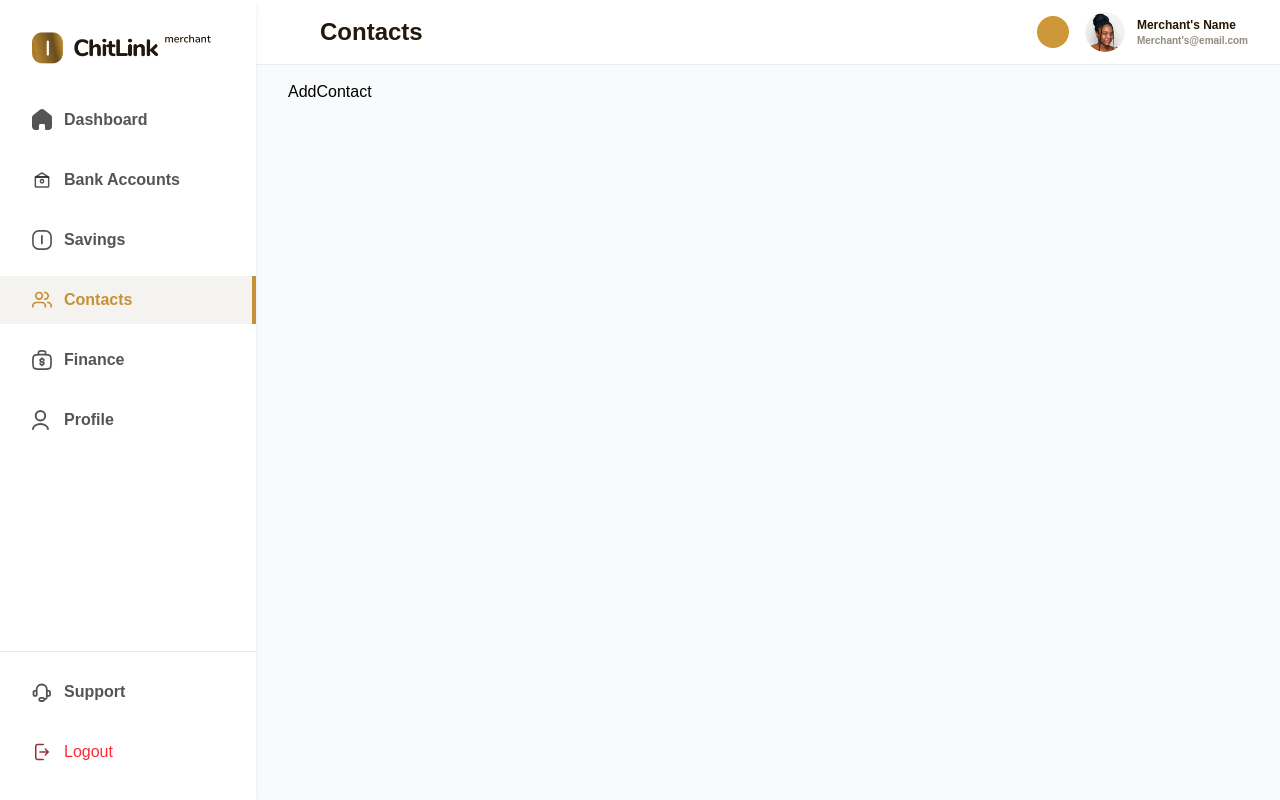
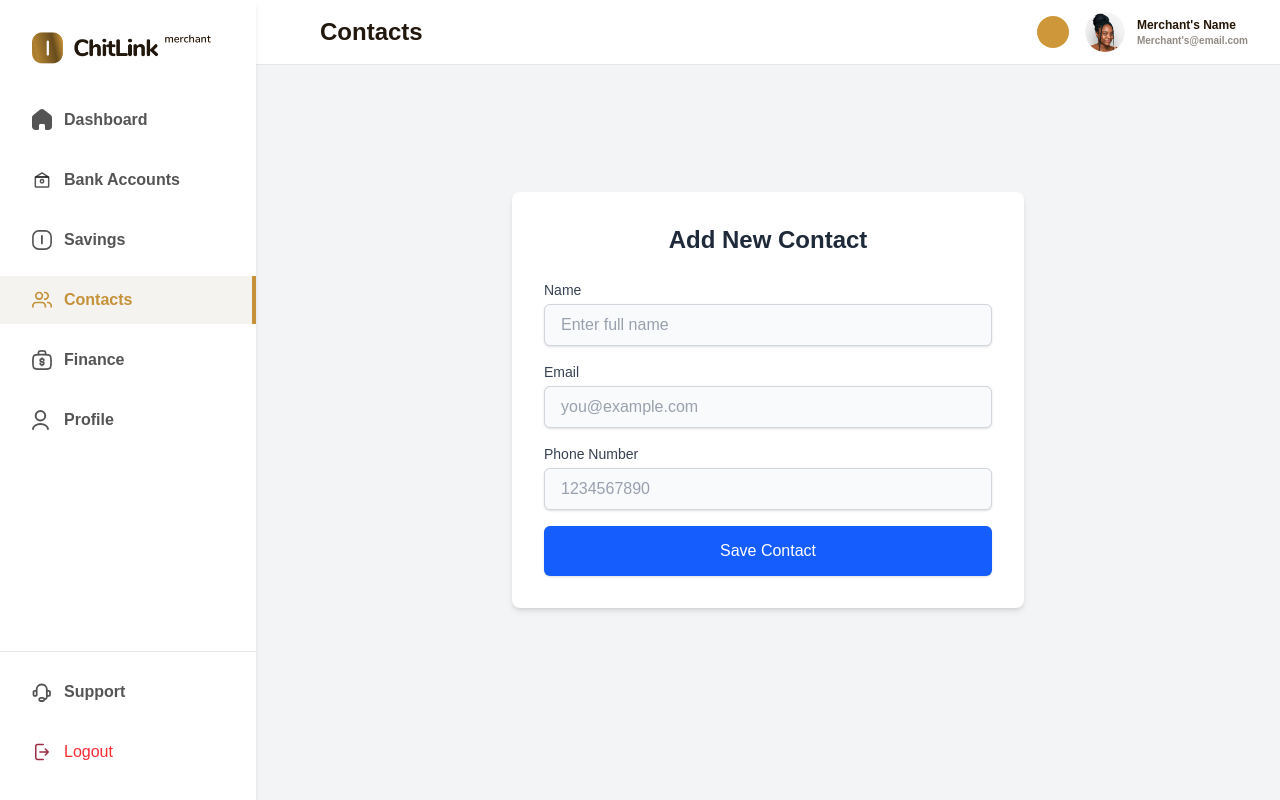
Before and after one commit to Tomtiko04/ChitLinkP, a React (Vite) app: page /contacts/add-contact in a window 1280 px wide. Built offline with nearby package versions, Linux system fonts and the light colour scheme; some icons are missing.

Commit message:
Add contact

```diff
--- a/src/pages/AddContact.jsx
+++ b/src/pages/AddContact.jsx
@@ -1,7 +1,80 @@
-import React from 'react'
+import React from 'react';
+import { useForm } from 'react-hook-form';
+import { yupResolver } from '@hookform/resolvers/yup';
+import * as yup from 'yup';
 
-export default function AddContact() {
+const schema = yup.object().shape({
+  name: yup.string().required('Name is required'),
+  email: yup.string().email('Invalid email format').required('Email is required'),
+  phone: yup.string().matches(/^[0-9]{10}$/, 'Phone number must be 10 digits').required('Phone number is required'),
+});
+
+const AddContact = () => {
+  const { register, handleSubmit, formState: { errors }, reset } = useForm({
+    resolver: yupResolver(schema)
+  });
+
+  const onSubmit = (data) => {
+    console.log('New Contact:', data);
+    reset();
+  };
+
   return (
-    <div className='px-4 pt-20 lg:px-8'>AddContact</div>
-  )
-}
+    <div className="min-h-screen bg-gray-100 flex items-center justify-center p-4">
+      <div className="w-full max-w-lg bg-white rounded-lg shadow-md p-6 md:p-8">
+        <h2 className="text-2xl font-bold text-center text-gray-800 mb-6">Add New Contact</h2>
+        <form onSubmit={handleSubmit(onSubmit)} className="space-y-4">
+          <div>
+            <label htmlFor="name" className="block text-sm font-medium text-gray-700">
+              Name
+            </label>
+            <input
+              type="text"
+              id="name"
+              {...register('name')}
+              className={`mt-1 block w-full px-4 py-2 bg-gray-50 border ${errors.name ? 'border-red-500' : 'border-gray-300'} rounded-md shadow-sm placeholder-gray-400 focus:outline-none focus:ring-blue-500 focus:border-blue-500 sm:text-sm`}
+              placeholder="Enter full name"
+            />
+            {errors.name && <p className="mt-1 text-xs text-red-600">{errors.name.message}</p>}
+          </div>
+          <div>
+            <label htmlFor="email" className="block text-sm font-medium text-gray-700">
+              Email
+            </label>
+            <input
+              type="email"
+              id="email"
+              {...register('email')}
+              className={`mt-1 block w-full px-4 py-2 bg-gray-50 border ${errors.email ? 'border-red-500' : 'border-gray-300'} rounded-md shadow-sm placeholder-gray-400 focus:outline-none focus:ring-blue-500 focus:border-blue-500 sm:text-sm`}
+              placeholder="you@example.com"
+            />
+            {errors.email && <p className="mt-1 text-xs text-red-600">{errors.email.message}</p>}
+          </div>
+          <div>
+            <label htmlFor="phone" className="block text-sm font-medium text-gray-700">
+              Phone Number
+            </label>
+            <input
+              type="tel"
+              id="phone"
+              {...register('phone')}
+              className={`mt-1 block w-full px-4 py-2 bg-gray-50 border ${errors.phone ? 'border-red-500' : 'border-gray-300'} rounded-md shadow-sm placeholder-gray-400 focus:outline-none focus:ring-blue-500 focus:border-blue-500 sm:text-sm`}
+              placeholder="1234567890"
+            />
+            {errors.phone && <p className="mt-1 text-xs text-red-600">{errors.phone.message}</p>}
+          </div>
+          <div>
+            <button
+              type="submit"
+              className="w-full flex justify-center py-3 px-4 border border-transparent rounded-md shadow-sm text-sm font-medium text-white bg-blue-600 hover:bg-blue-700 focus:outline-none focus:ring-2 focus:ring-offset-2 focus:ring-blue-500 transition duration-150 ease-in-out"
+            >
+              Save Contact
+            </button>
+          </div>
+        </form>
+      </div>
+    </div>
+  );
+};
+
+export default AddContact;
```
